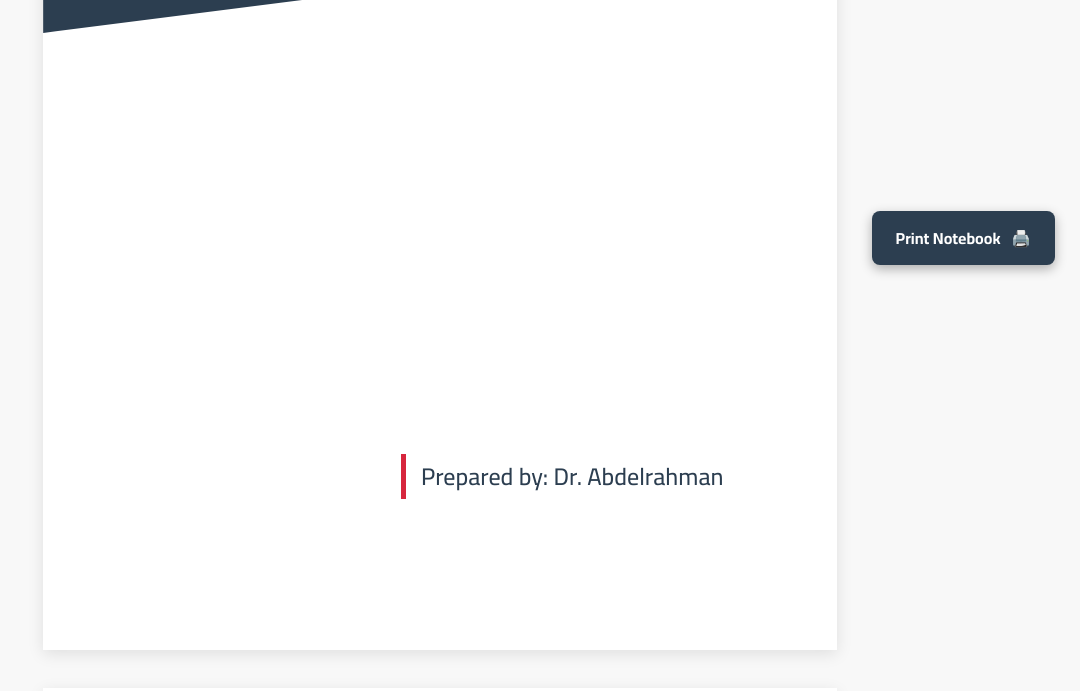
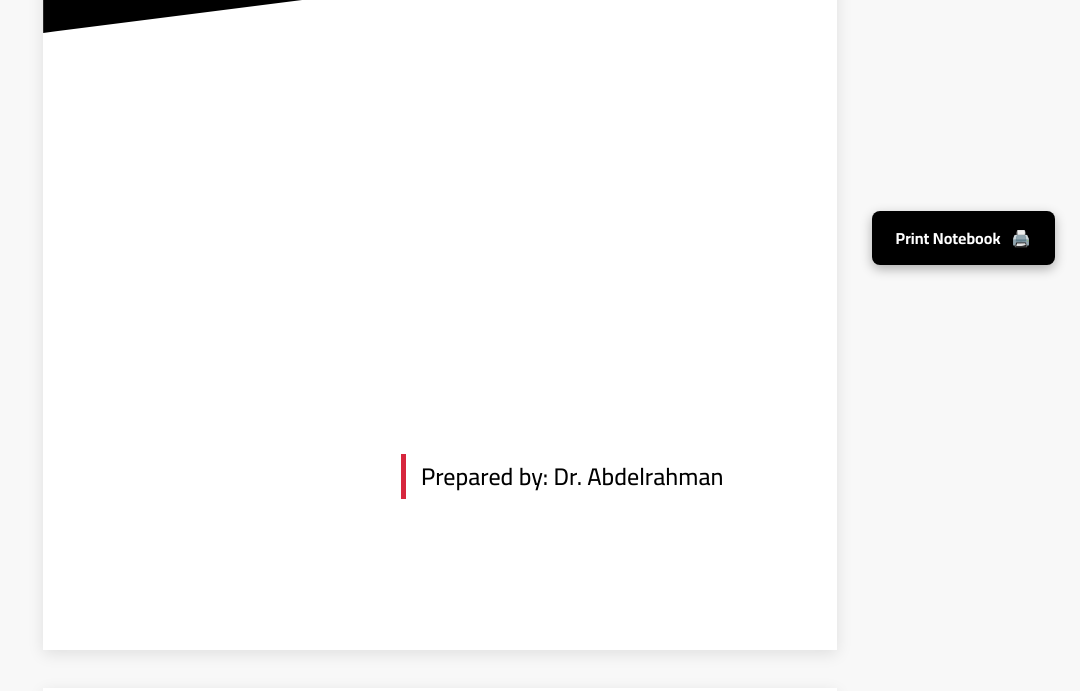
Before and after one commit to anatomykelo2025a1-ship-it/File, a plain HTML site: page index.html in a window 1280 px wide. Shown: the part 510-1201 px from the top of the page, without its empty margins (200-1280 px from the left). Drawn offline with Linux system fonts and the light colour scheme; a web font is replaced by a local one.

Commit message:
Change primary-dark color to black

```diff
--- a/index.html
+++ b/index.html
@@ -12,7 +12,7 @@
     <style>
         /* --- متغيرات الألوان --- */
         :root {
-            --primary-dark: #2C3E50;     /* اللون الأساسي (الكحلي) */
+            --primary-dark: #000000;     /* اللون الأساسي (الكحلي) */
             --accent-red: #D7263D;       /* اللون الأحمر (للصفحات الفردية) */
             --accent-green: #008060;     /* اللون الأخضر (للصفحات الزوجية) */
             --light-bg: #F8F8F8;
```
